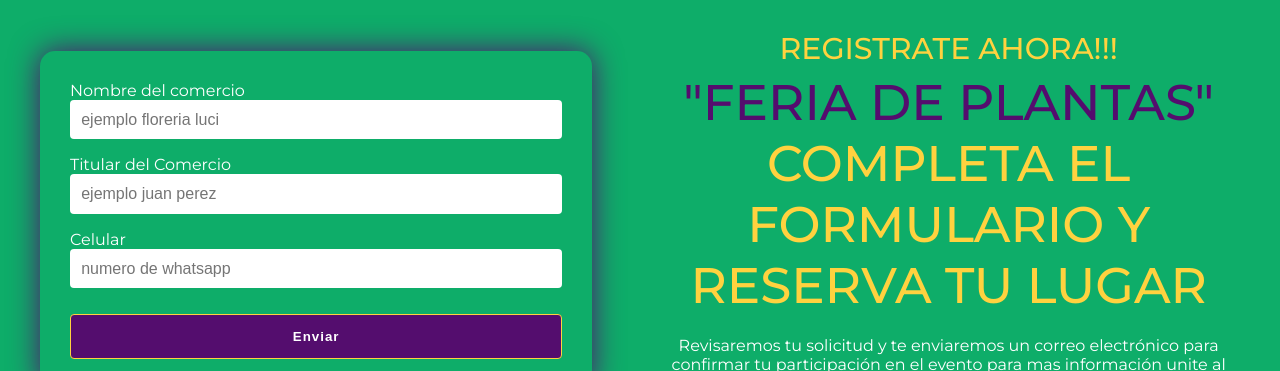
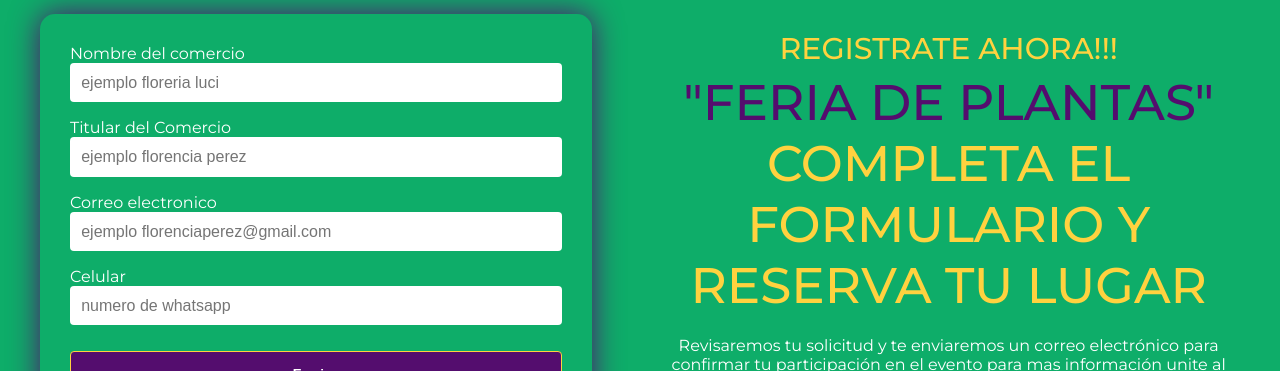
Before and after one commit to juanezequielhinojosa/pilis-mod2-hinojosa-apellido2, a plain HTML site: page index.html in a window 1280 px wide. Shown: the part 2600-2971 px from the top of the page. Drawn offline with nearby package versions, Linux system fonts and the light colour scheme; some packages are replaced by stand-ins of ours; no server answers; a script that the page names is missing.

Commit message:
se agrego campo de correo al formulrio

```diff
--- a/index.html
+++ b/index.html
@@ -112,7 +112,7 @@
             <fieldset>
               <form action="" id="formulario">
                 <div class="form-grup">
-                  <label for="nombre">Nombre del comercio</label>
+                  <label for="nombre-comercio">Nombre del comercio</label>
                   <input
                     class="form-control"
                     type="text"
@@ -121,13 +121,23 @@
                   />
                 </div>
                 <div class="form-grup">
-                  <label for="correo">Titular del Comercio</label>
+                  <label for="nombre-titular">Titular del Comercio</label>
                   <input
                     class="form-control"
                     type="text"
+                    name="nombre-titular"
+                    id="nombre-titular"
+                    placeholder="ejemplo florencia perez"
+                  />
+                </div>
+                <div class="form-grup">
+                  <label for="correo">Correo electronico</label>
+                  <input
+                    class="form-control"
+                    type="email"
                     name="correo"
-                    id="nombre-titular"
-                    placeholder="ejemplo juan perez"
+                    id="correo"
+                    placeholder="ejemplo florenciaperez@gmail.com"
                   />
                 </div>
                 <div class="form-grup">
```
